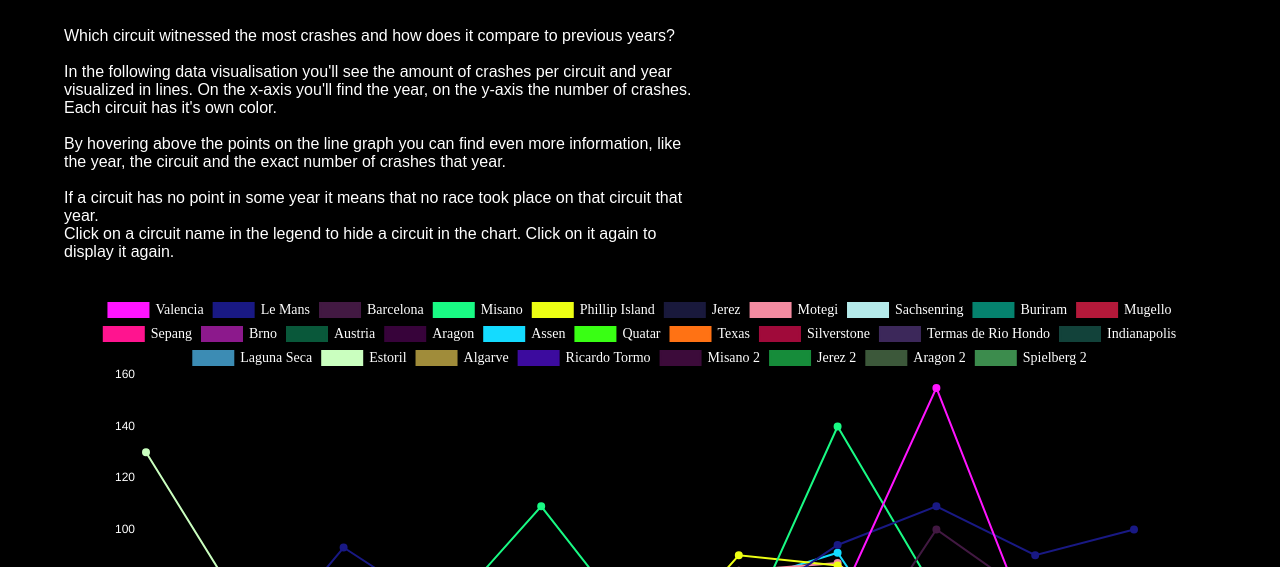
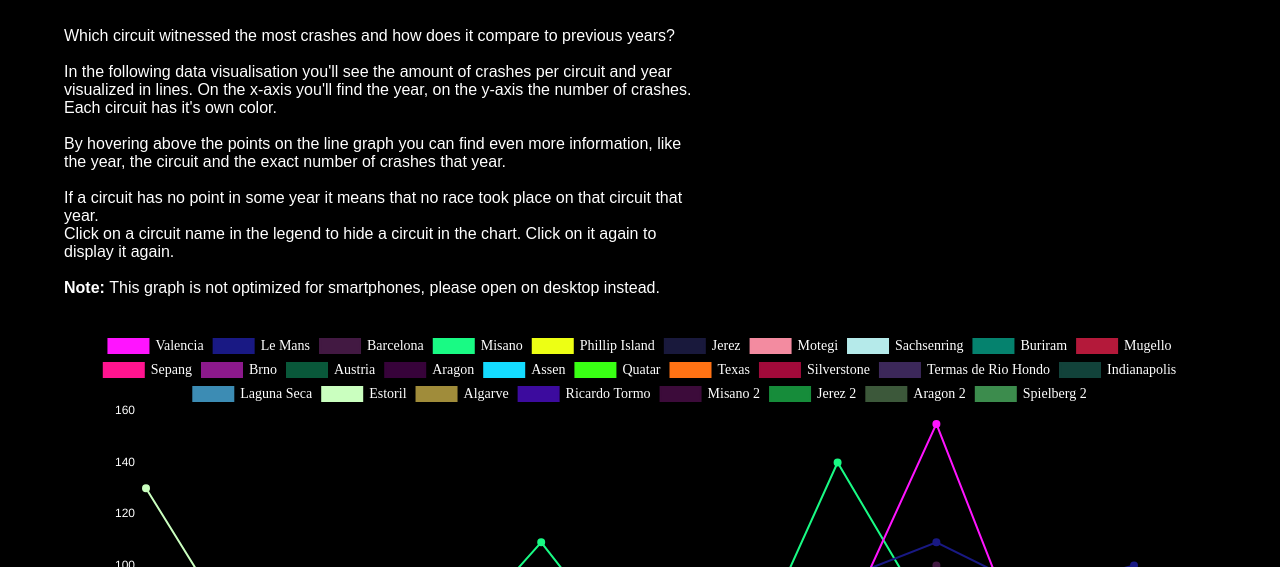
Before and after one commit to sarahhii/MotoGP_DataVis, a website: page lineGraph.html in a window 1280 px wide. Shown: the part 233-800 px from the top of the page. Drawn offline with nearby package versions, Linux system fonts and the light colour scheme; a web font is replaced by a local one.

Commit message:
Update lineGraph.html

```diff
--- a/lineGraph.html
+++ b/lineGraph.html
@@ -34,7 +34,8 @@
         <h1>MotoGP crashes</h1>
         <h2>Animated line chart</h2>
         <p class="introText">
-            Which circuit witnessed the most crashes and how does it compare to previous years?<br> <br>In the following data visualisation you'll see the amount of crashes per circuit and year visualized in lines. On the x-axis you'll find the year, on the y-axis the number of crashes. Each circuit has it's own color. <br> <br> By hovering above the points on the line graph you can find even more information, like the year, the circuit and the exact number of crashes that year.<br><br>If a circuit has no point in some year it means that no race took place on that circuit that year.<br>Click on a circuit name in the legend to hide a circuit in the chart. Click on it again to display it again.<br>
+            Which circuit witnessed the most crashes and how does it compare to previous years?<br> <br>In the following data visualisation you'll see the amount of crashes per circuit and year visualized in lines. On the x-axis you'll find the year, on the y-axis the number of crashes. Each circuit has it's own color. <br> <br> By hovering above the points on the line graph you can find even more information, like the year, the circuit and the exact number of crashes that year.<br><br>If a circuit has no point in some year it means that no race took place on that circuit that year.<br>Click on a circuit name in the legend to hide a circuit in the chart. Click on it again to display it again.<br><br>
+            <b>Note: </b>This graph is not optimized for smartphones, please open on desktop instead.<br>
 
         </p>
     </div>
```
